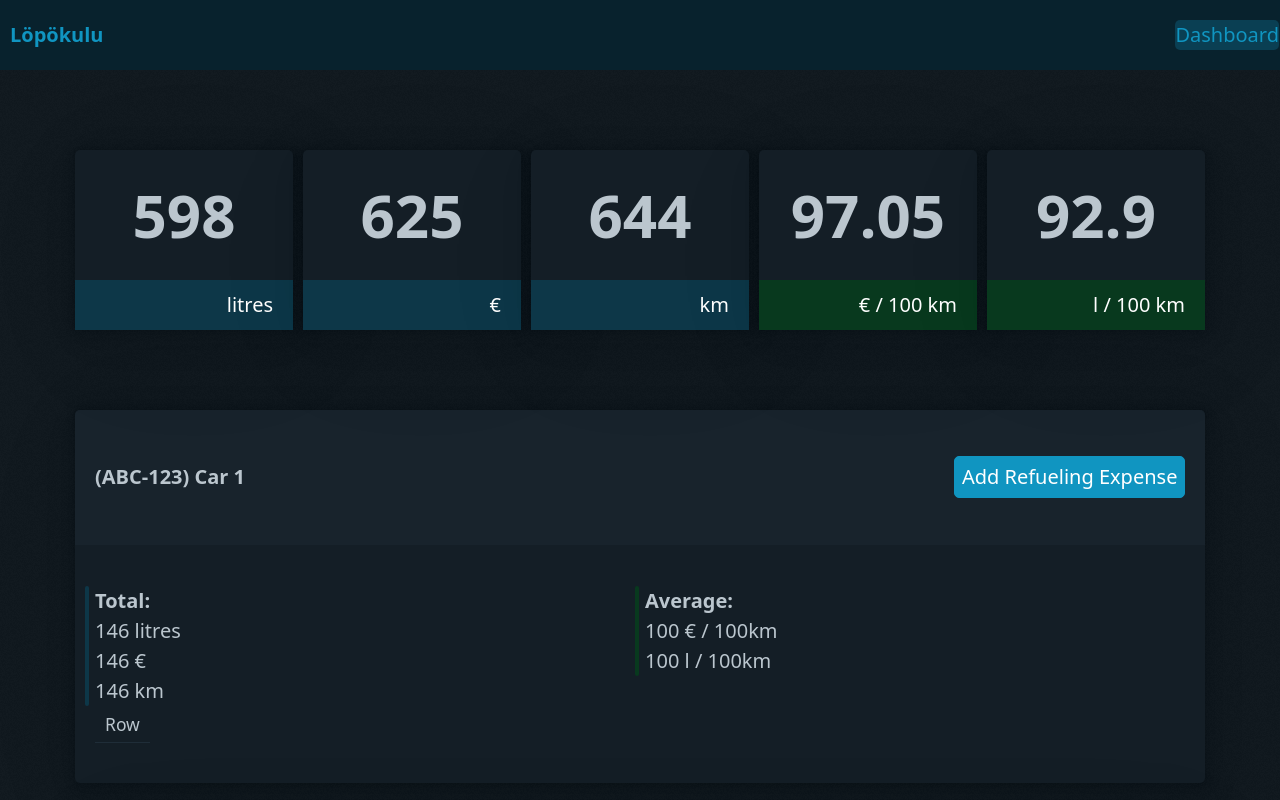
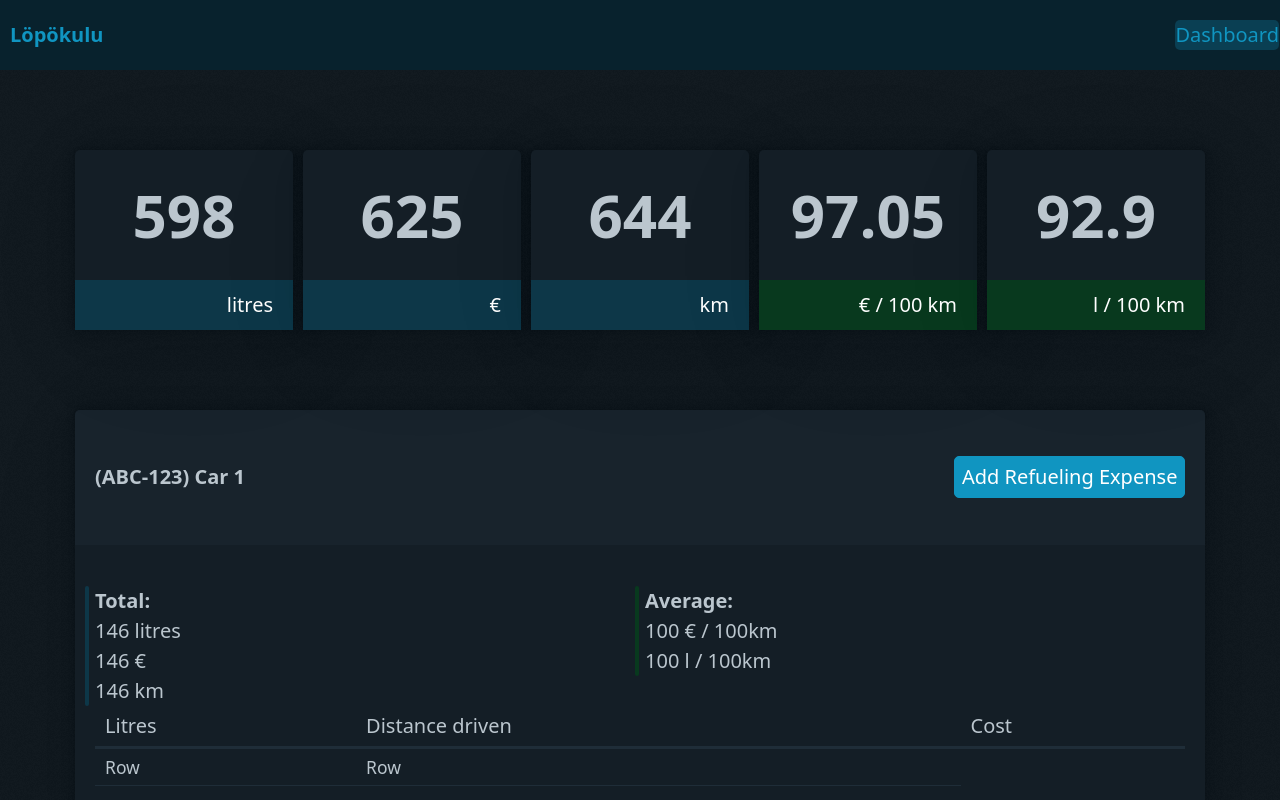
Before and after one commit to murtoM/lopokulu-react, a React (Create React App) app in the folder app/: page / in a window 1280 px wide. Shown: the top 800 px of the page. Built offline with nearby package versions, Linux system fonts and the light colour scheme.

Commit message:
Implements FillupTable component [#17]

```diff
--- a/app/src/components/FillupTable.js
+++ b/app/src/components/FillupTable.js
@@ -8,9 +8,25 @@
 
 import FillupRow from './FillupRow';
 
-function FillupTable() {
+function FillupTable(props) {
   return (
-    <FillupRow />
+    <table>
+      <thead>
+        <tr>
+          <th>Litres</th>
+          <th>Distance driven</th>
+          <th>Cost</th>
+        </tr>
+      </thead>
+      <tbody>
+      {props.fillups.map((fillup, i) => (
+        <FillupRow
+          key={i}
+          fillup={fillup}
+        />
+      ))}
+      </tbody>
+    </table>
   );
 }
 
```
